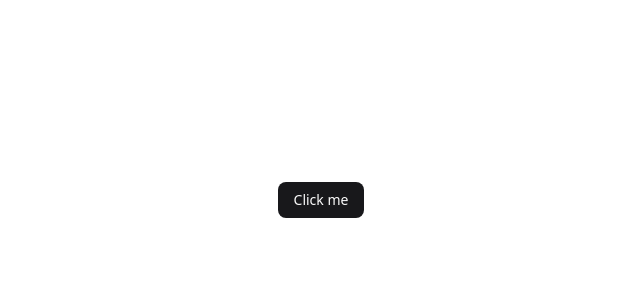
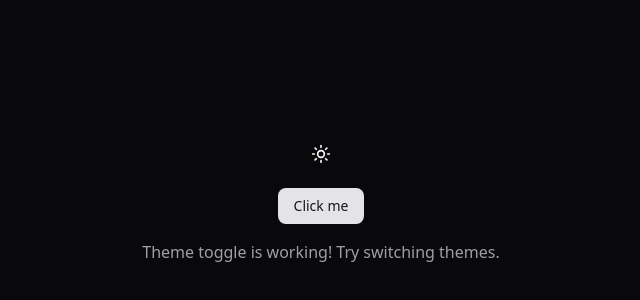
Before and after one commit to pruffit/portfolio-cv, a React (Vite) app: page / in a window 1280 px wide. Shown: the part 200-500 px from the top of the page, without its empty margins (319-959 px from the left). Built offline with nearby package versions, Linux system fonts and the light colour scheme.

Commit message:
feat: add theme provider and theme toggle

```diff
--- a/src/app/App.tsx
+++ b/src/app/App.tsx
@@ -1,11 +1,12 @@
 import { Button } from '@/shared/ui/button'
+import { ThemeToggle } from '@/features/theme-toggle'
 
-function App() {
+export function App() {
   return (
-    <div className="flex min-h-svh flex-col items-center justify-center">
+    <div className="flex min-h-svh flex-col items-center justify-center gap-4">
+      <ThemeToggle />
       <Button>Click me</Button>
+      <p className="text-muted-foreground">Theme toggle is working! Try switching themes.</p>
     </div>
   )
 }
-
-export default App
--- /dev/null
+++ b/src/app/providers/theme/ThemeContext.tsx
@@ -0,0 +1,4 @@
+import { createContext } from 'react'
+import { ThemeContextType } from './theme.types'
+
+export const ThemeContext = createContext<ThemeContextType | undefined>(undefined)
--- /dev/null
+++ b/src/app/providers/theme/ThemeProvider.tsx
@@ -0,0 +1,26 @@
+import { useEffect, useState } from 'react'
+import { Theme, ThemeProviderProps } from './theme.types'
+import { ThemeContext } from './ThemeContext'
+
+export function ThemeProvider({ children, defaultTheme = 'dark' }: ThemeProviderProps) {
+  const [theme, setTheme] = useState<Theme>(() => {
+    const savedTheme = localStorage.getItem('theme') as Theme | null
+    return savedTheme || defaultTheme
+  })
+
+  useEffect(() => {
+    const root = document.documentElement
+
+    root.classList.remove('light', 'dark')
+
+    root.classList.add(theme)
+
+    localStorage.setItem('theme', theme)
+  }, [theme])
+
+  const toggleTheme = () => {
+    setTheme(prevTheme => (prevTheme === 'light' ? 'dark' : 'light'))
+  }
+
+  return <ThemeContext.Provider value={{ theme, toggleTheme }}>{children}</ThemeContext.Provider>
+}
--- /dev/null
+++ b/src/app/providers/theme/index.ts
@@ -0,0 +1,3 @@
+export { ThemeProvider } from './ThemeProvider'
+export { useTheme } from './useTheme'
+export type { Theme, ThemeContextType } from './theme.types'
--- /dev/null
+++ b/src/app/providers/theme/useTheme.ts
@@ -0,0 +1,12 @@
+import { useContext } from 'react'
+import { ThemeContext } from '@/app/providers/theme/ThemeContext'
+
+export function useTheme() {
+  const context = useContext(ThemeContext)
+
+  if (context === undefined) {
+    throw new Error('useTheme must be used within a ThemeProvider')
+  }
+
+  return context
+}
--- /dev/null
+++ b/src/features/theme-toggle/ThemeToggle.tsx
@@ -0,0 +1,13 @@
+import { Moon, Sun } from 'lucide-react'
+import { Button } from '@/shared/ui/button'
+import { useTheme } from '@/app/providers/theme'
+
+export function ThemeToggle() {
+  const { theme, toggleTheme } = useTheme()
+
+  return (
+    <Button variant="ghost" size="icon" onClick={toggleTheme} aria-label="Toggle theme">
+      {theme === 'light' ? <Moon className="size-5" /> : <Sun className="size-5" />}
+    </Button>
+  )
+}
--- /dev/null
+++ b/src/features/theme-toggle/index.ts
@@ -0,0 +1 @@
+export { ThemeToggle } from './ThemeToggle'
--- a/src/main.tsx
+++ b/src/main.tsx
@@ -1,10 +1,13 @@
 import { StrictMode } from 'react'
 import { createRoot } from 'react-dom/client'
 import './app/styles/style.css'
-import App from './app/App.tsx'
+import { App } from './app/App.tsx'
+import { ThemeProvider } from '@/app/providers/theme'
 
 createRoot(document.getElementById('root')!).render(
   <StrictMode>
-    <App />
+    <ThemeProvider defaultTheme="dark">
+      <App />
+    </ThemeProvider>
   </StrictMode>
 )
```
Also changed, not shown: src/app/providers/theme/theme.types.ts (added, +13 -0 lines), 2 other files (tests, documents, lock files or other folders).
